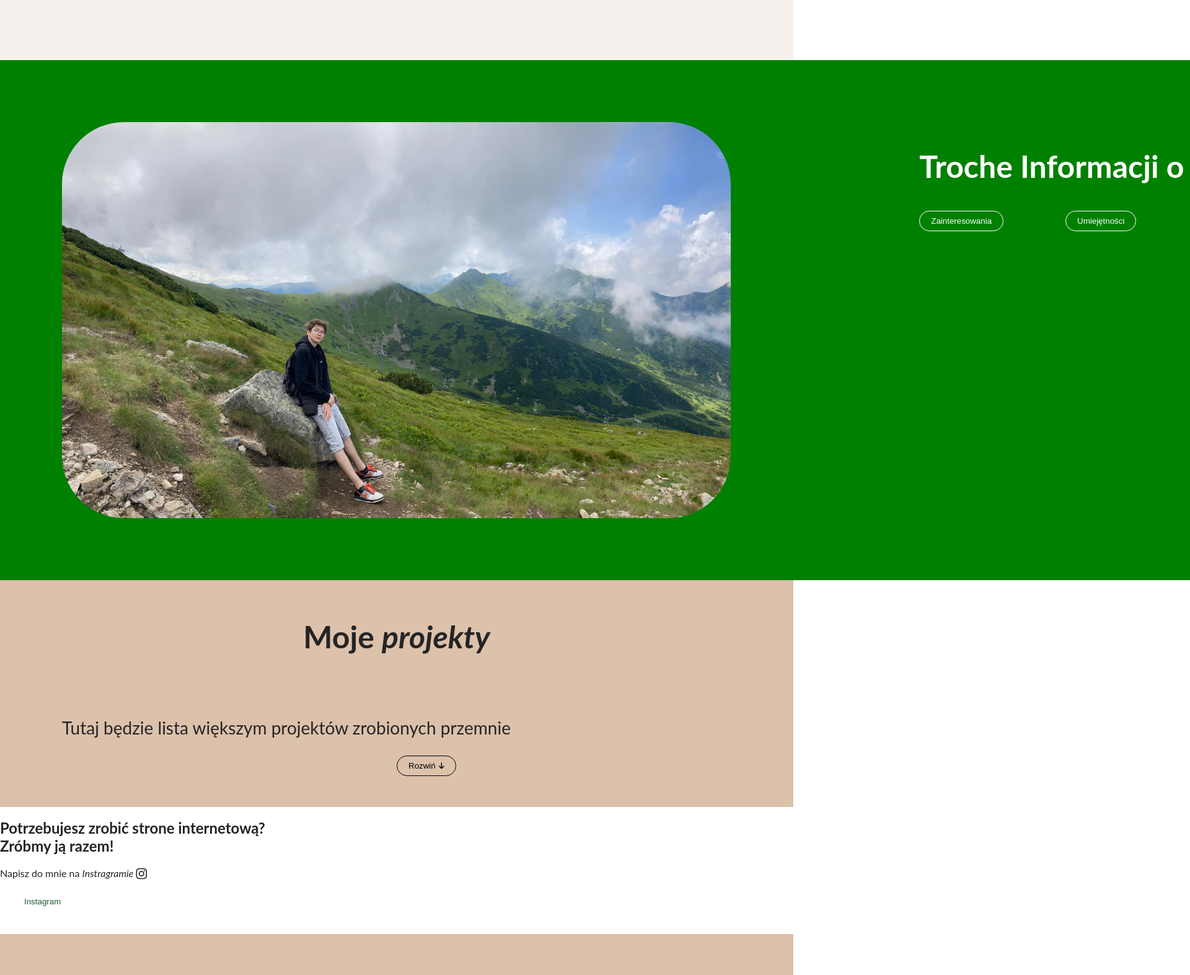
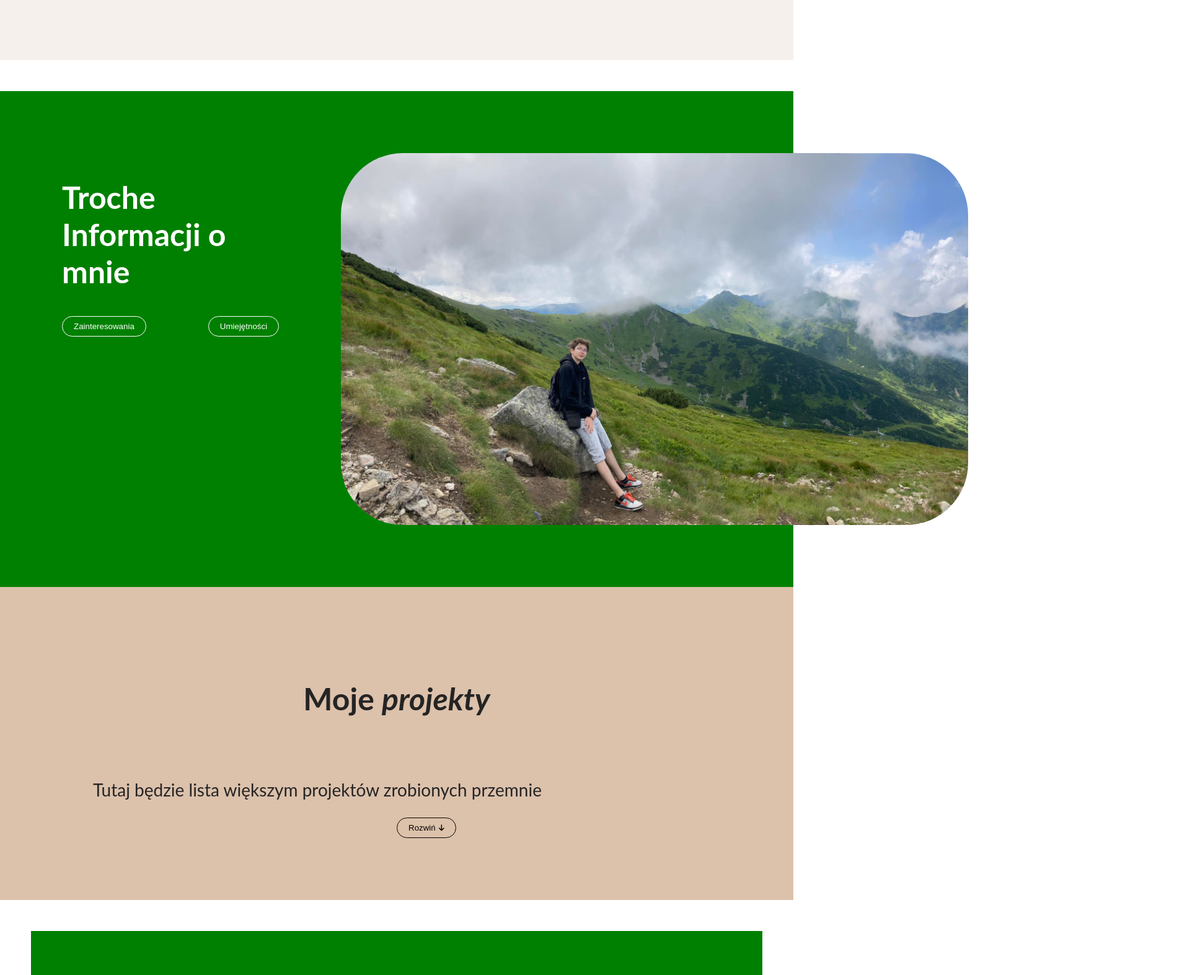
Before and after one commit to Kamileek03/KamilChabowski, a plain HTML site: page index.html in a window 1280 px wide. Shown: the part 1307-2880 px from the top of the page at 62% size, 1920 px wide, since content can reach past the window. Drawn offline with Linux system fonts and the light colour scheme.

Commit message:
Update styles.css

```diff
--- a/styles.css
+++ b/styles.css
@@ -1,3 +1,6 @@
+html {
+    scroll-behavior: smooth;
+}
 body{
     background-color: white ;
     color: #252424;
@@ -5,7 +8,6 @@ body{
     overflow-x: hidden;
     left: 0;
     margin:0 ;
-    scroll-behavior: smooth;
     cursor:default;
 }
 /* Header */
@@ -163,6 +165,7 @@ h1{
     align-items: center;
     display: inline-flex;
     gap: 100px;
+
 }
 .card
 {
@@ -275,30 +278,29 @@ h1{
     100%{
         width: 80%;
     }
+}
     /* o mnie */
-}
 .ofirmie{
-    margin-top: -50px;
-    width: auto;
-    color: black;
-    width: max-content;
-    background-color: green;
-    float: left;
-    text-align: left;
+    height: 600px;
+    background: green;
     padding: 100px;
+    display: flex;
+    row-gap: auto;
 }
 .Text1{
     width: 45%;
     margin-right: 100px;
     overflow-wrap: break-word;
-    float: right;
     text-align: left;
     color: white;
 }
+.zdj{
+    display: flex;
+    flex: 1;
+    justify-content: flex-end;
+}
 .img2{
-    position: relative;
     float: left;
-    width: 40%;
     border-radius: 100px;
 }
 .img2:hover{
@@ -326,7 +328,6 @@ h1{
 
 }
 .listainfo:hover{
-    /* font-size: 25px; */
     padding: 10px;
     margin: 5px;
     background: white;
@@ -339,12 +340,12 @@ h1{
 }
 /* moje projekty */
 .projekty{
+    padding: 50px;
     background-color: #DCC1AB;
 }
 .tytul{
     justify-content: center;
     text-align: center;
-    padding-top: 750px;
     margin: 100px;
 }
 .zdjecia{
@@ -371,29 +372,22 @@ h1{
 }
 /* instablok */
 .instablock{
-    background-color: white;
+    background: white;
+    position: relative;
+    width: 100%;
+}
+.block{
+    background: green;
+    margin: 50px;
+    padding: 100px;
+    color: white;
     display: flex;
-    height: auto;
+    row-gap: auto;
 }
-
-.left{
-    display: flex;
-    color: white;
-    margin: 20px 50px;
-    flex: 1;
-    width: auto;
-    background: green;
-    align-items: center;
-    padding: 100px 90px;
-}
-.right{
+#str{
     display: flex;
     flex: 1;
-    color: white;
-    margin: 50px;
-    width: auto;
-    padding-left: 1200px;
-    align-items: center;
+    justify-content: flex-start;
 }
 .btn5{
     background-color: white;
@@ -412,7 +406,7 @@ h1{
 #end{
     height: auto;
     width: auto;
-    background-color: #DCC1AB;
+    background: #DCC1AB;
     color: black;
     padding: 50px 120px 50px 120px;
     display: flex;
@@ -494,7 +488,7 @@ a{
     border-radius: 5px;
 }
 .popup {
-    position: absolute;
+    position: fixed;
     top: -150%;
     left: 50%;
     opacity: 0;
```
